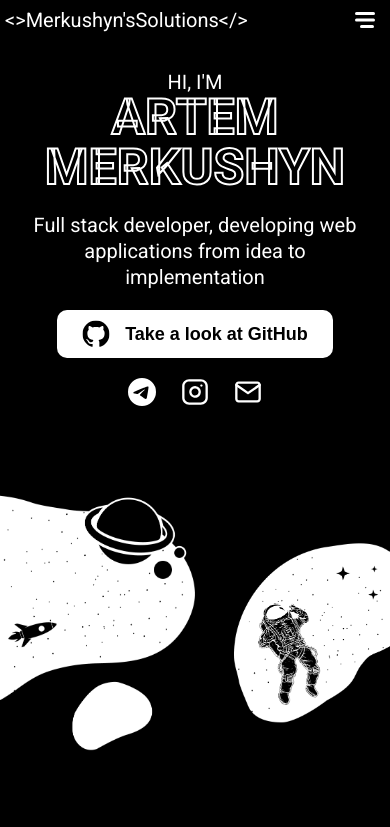
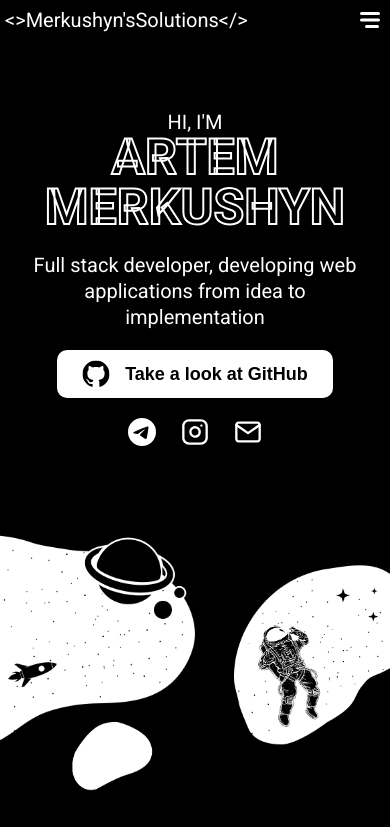
Before and after one commit to ArtemMerkushyn/byMerkushyn, a React (Create React App) app: page / in a window 390 px wide. Shown: the top 827 px of the page. Built offline with nearby package versions, Linux system fonts and the light colour scheme.

Commit message:
fixed the header section

```diff
--- a/src/components/header/header.module.scss
+++ b/src/components/header/header.module.scss
@@ -5,6 +5,11 @@
     width: 100%;
     margin: 0 auto;
     padding: $padding-container;
+    position: fixed;
+    top: 0;
+    left: 0;
+    background: $primary-background;
+    z-index: 10;
 }
 
 .header {
@@ -13,6 +18,9 @@
     display: flex;
     justify-content: space-between;
     padding: 10px 0;
+    background: inherit;
+    position: relative;
+    z-index: 8;
 }
 
 .logo {
@@ -119,33 +127,19 @@
 
 .navmenu {
     display: none;
-}
-
-@media (max-width: 768px) {
-    .header {
-        padding: 0;
-        position: relative;
-        background: $primary-background;
-        z-index: 10;
-    }
-
-    .nav {
-        display: none;
-    }
-
-    .navmenu {
-        display: block;
     position: fixed;
-        top: 45px;
+    top: 40px;
     left: 0;
     width: 100%;
-        height: calc(100vh - 58px);
+    height: calc(100vh - 40px);
+    background: $primary-background;
+    opacity: 0;
     transform: translateY(-120%);
-        transition: all .3s linear;
+    transition: all .4s linear;
     z-index: 1;
-        background: $primary-background;
 
     &.active {
+        opacity: 1;
         transform: translateY(0%);
     }
 
@@ -190,6 +184,24 @@
     }
 }
 
+@media (max-width: 768px) {
+    .container {
+        padding: 0 0 0 5px;
+    }
+
+    .header {
+        padding: 0;
+        position: relative;
+    }
+
+    .nav {
+        display: none;
+    }
+
+    .navmenu {
+        display: block;
+    }
+
     .burger__btn {
         display: block;
     }
--- a/src/pages/Main/main.module.scss
+++ b/src/pages/Main/main.module.scss
@@ -465,15 +465,16 @@
     }
 }
 
-@media (max-width: 700px) and (min-height: 500px) {
+// @media (max-width: 700px) and (min-height: 500px) {
+//     .hero {
+//         // height: 300px;
+//         height: calc(auto + 40px);
+//     }
+// }
+
+@media (max-width: 700px) {
     .hero {
-        height: 300px;
-    }
-}
-
-@media (max-width: 600px) {
-    .hero {
-        height: auto;
+        padding-top: 80px;
         display: block;
         text-align: left;
 
```
Lines whose indentation alone changed are shown as unchanged.
